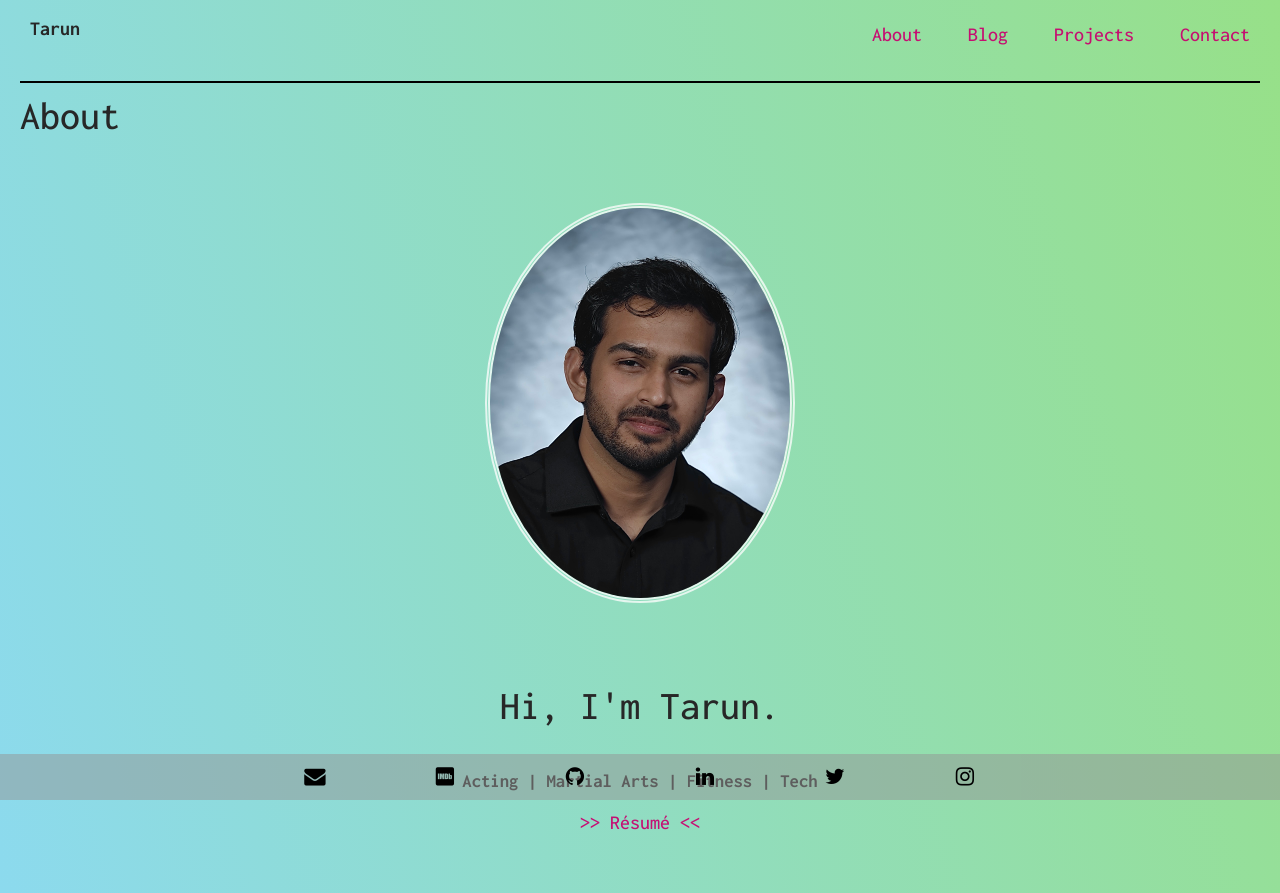
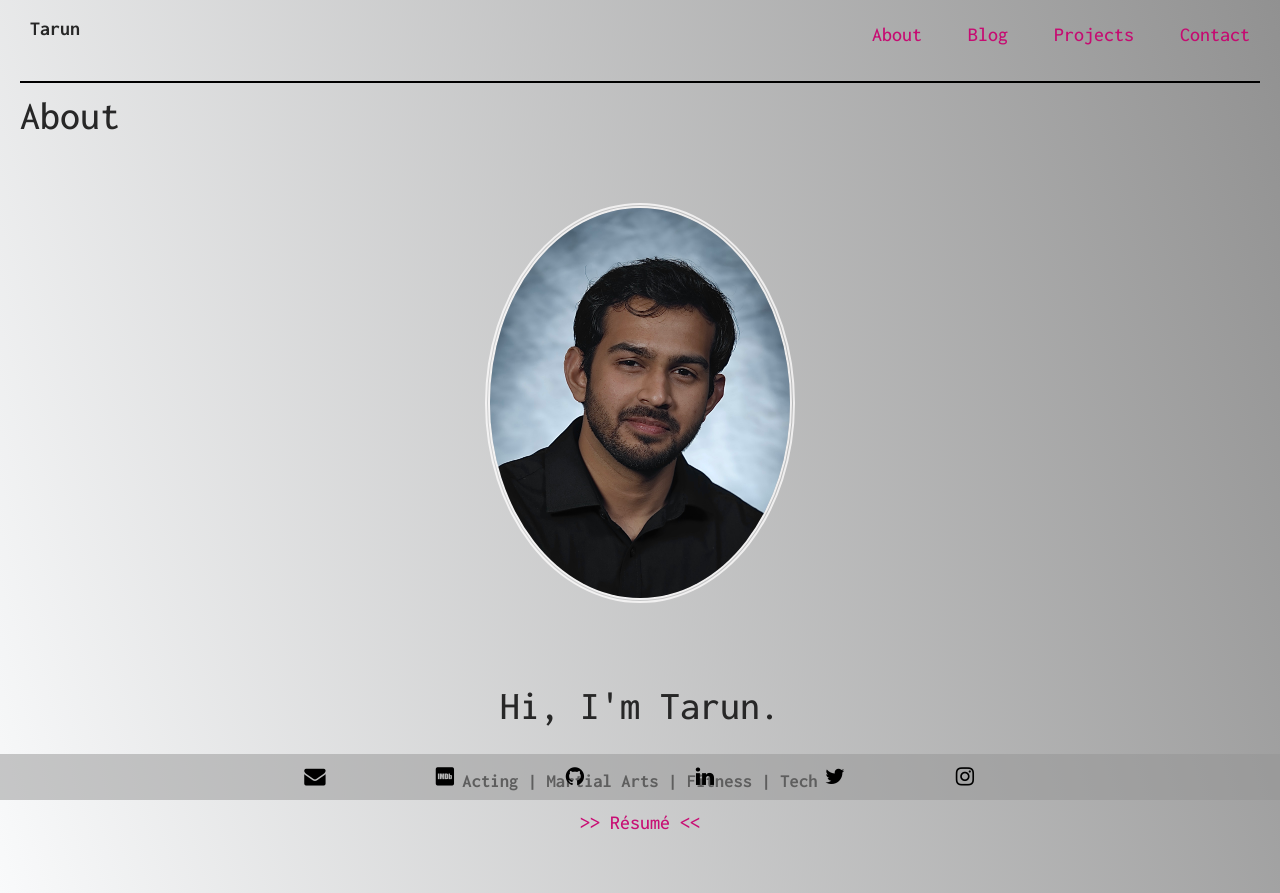
Before and after one commit to tarun010/tarun010.pythonanywhere.com, a Flask app: page / in a window 1280 px wide. Run offline with Flask 3, Linux system fonts and the light colour scheme; data that the repository does not hold is empty; parts of the project's set-up code (start-up, migrations or seed data) failed here and were passed over; some libraries are stand-ins or nearby versions.

Commit message:
stylesheet

```diff
--- a/static/new-styles.css
+++ b/static/new-styles.css
@@ -5,7 +5,7 @@
 body{
     padding-left: 0.75rem;
     padding-right: 0.75rem;
-    background: linear-gradient(74deg, #8cdaee, #97e088);
+    background: linear-gradient(74deg, #f9fafb, #919191);
     font-family: 'Inconsolata', monospace;
     color: rgb(39, 39, 39);
 }
```
